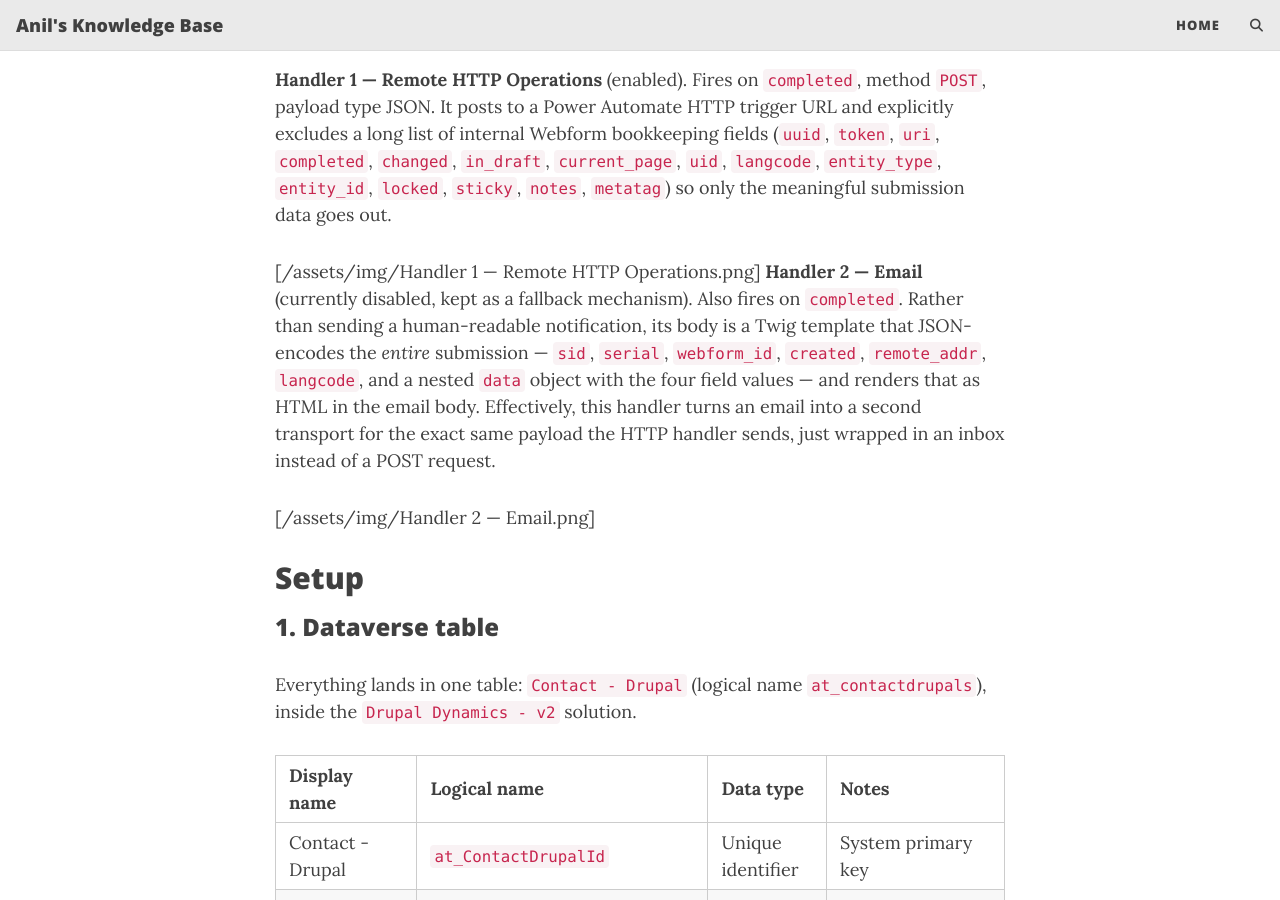
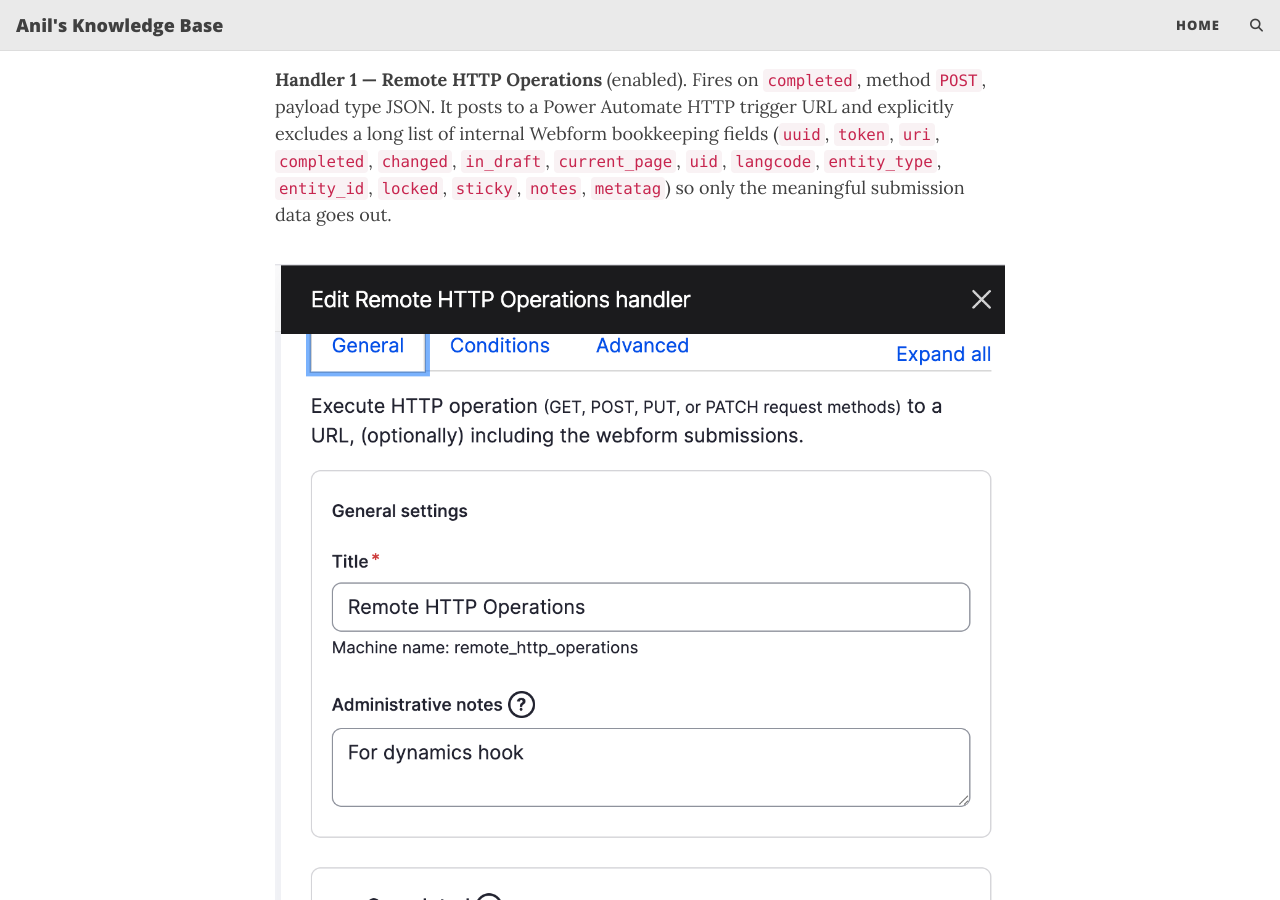
Before and after one commit to athapa07/knowledge-base.github.io, a Jekyll site: the page built from _posts/2026-08-18-drupal-webform-and-microsoft-dataverse.md, in a window 1280 px wide and 900 px high, scrolled down 1624 px. Built offline with Jekyll 4.4.1, drawn with Linux system fonts in a browser that asks for light colours; comment, search, counter and statistics services are not loaded.

Commit message:
Image test -1

```diff
--- a/_posts/2026-08-18-drupal-webform-and-microsoft-dataverse.md
+++ b/_posts/2026-08-18-drupal-webform-and-microsoft-dataverse.md
@@ -40,11 +40,10 @@
 
 **Handler 1 — Remote HTTP Operations** (enabled). Fires on `completed`, method `POST`, payload type JSON. It posts to a Power Automate HTTP trigger URL and explicitly excludes a long list of internal Webform bookkeeping fields (`uuid`, `token`, `uri`, `completed`, `changed`, `in_draft`, `current_page`, `uid`, `langcode`, `entity_type`, `entity_id`, `locked`, `sticky`, `notes`, `metatag`) so only the meaningful submission data goes out.
 
-[/assets/img/Handler 1 — Remote HTTP Operations.png]
+![Handler 1 — Remote HTTP Operations](https://athapa07.github.io/knowledge-base.github.io/assets/img/Handler 1 — Remote HTTP Operations.png)
 **Handler 2 — Email** (currently disabled, kept as a fallback mechanism). Also fires on `completed`. Rather than sending a human-readable notification, its body is a Twig template that JSON-encodes the *entire* submission — `sid`, `serial`, `webform_id`, `created`, `remote_addr`, `langcode`, and a nested `data` object with the four field values — and renders that as HTML in the email body. Effectively, this handler turns an email into a second transport for the exact same payload the HTTP handler sends, just wrapped in an inbox instead of a POST request.
 
-[/assets/img/Handler 2 — Email.png]
-
+![Handler 2 - Email](https://athapa07.github.io/knowledge-base.github.io/assets/img/Handler 2 — Email.png)
 <!-- image: screenshot of the Webform's handler configuration in Drupal -->
 
 
```
